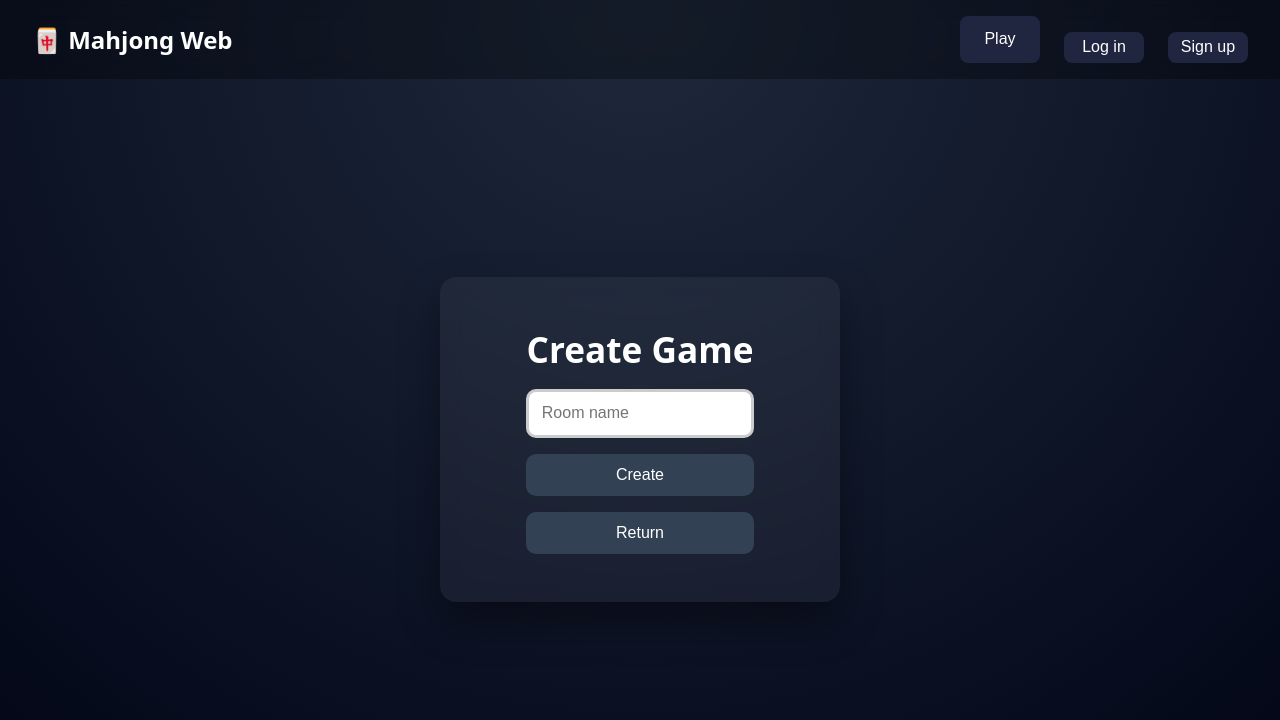
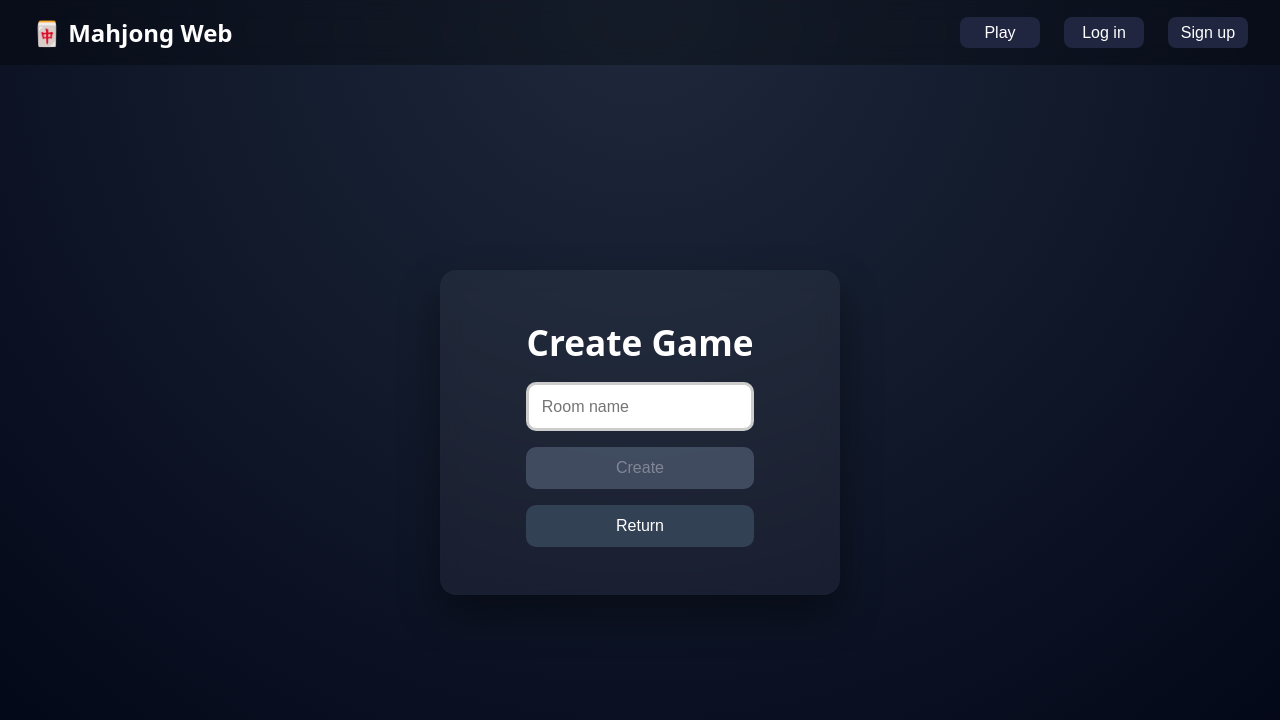
Before and after one commit to Dominik-Pawelec/mahjong_web, a SvelteKit app in the folder src/frontend/: page /lobby/create in a window 1280 px wide. Shown: the top 720 px of the page. Built offline with nearby package versions, Linux system fonts and the light colour scheme.

Commit message:
grayed out the disabled buttons

```diff
--- a/src/frontend/src/app.css
+++ b/src/frontend/src/app.css
@@ -48,21 +48,29 @@ button {
 	transition: all 0.2s ease;
 	width: 75%;
 }
+button:disabled {
+	opacity: 0.5;
+	cursor: not-allowed;
+}
 
 button.typ1 {
 	background: #22c55e;
 	color: #052e16;
 }
 button.typ1:hover { background: #16a34a; }
+button.typ1:disabled {
+	background: #a7f3d0;
+	color: #052e16;
+}
 
 button.typ2 {
 	background: #334155;
 	color: white;
 }
 button.typ2:hover { background: #475569; }
-
-button + button {
-	margin-top: 1rem;
+button.typ2:disabled {
+	background: #64748b;
+	color: #e2e8f0;
 }
 
 input {
@@ -75,7 +83,6 @@ input {
 	box-sizing: border-box;
 	transition: all 0.2s ease;
 	display: block;
-	margin: 0 auto 1rem auto;
 }
 input:focus {
 	border-color: #4f46e5;
--- a/src/frontend/src/routes/+page.svelte
+++ b/src/frontend/src/routes/+page.svelte
@@ -23,6 +23,7 @@
 		display: flex;
 		flex-direction: column;
 		align-items: center;
+		gap: 1rem;
 	}
 
 	.card {
--- a/src/frontend/src/routes/lobby/create/+page.svelte
+++ b/src/frontend/src/routes/lobby/create/+page.svelte
@@ -19,6 +19,7 @@
 <main class="card">
 	<h1>Create Game</h1>
 
+	<div class="options">
 		<input
 			placeholder="Room name"
 			bind:value={name}
@@ -31,10 +32,18 @@
 		<button class="typ2" on:click={() => goto('/')}>
 			Return
 		</button>
+	</div>
 </main>
 
 <style>
 	.card {
 		max-width: 25rem;
 	}
+
+	.options {
+		display: flex;
+		flex-direction: column;
+		align-items: center;
+		gap: 1rem;
+	}
 </style>
```
Lines whose indentation alone changed are shown as unchanged.
